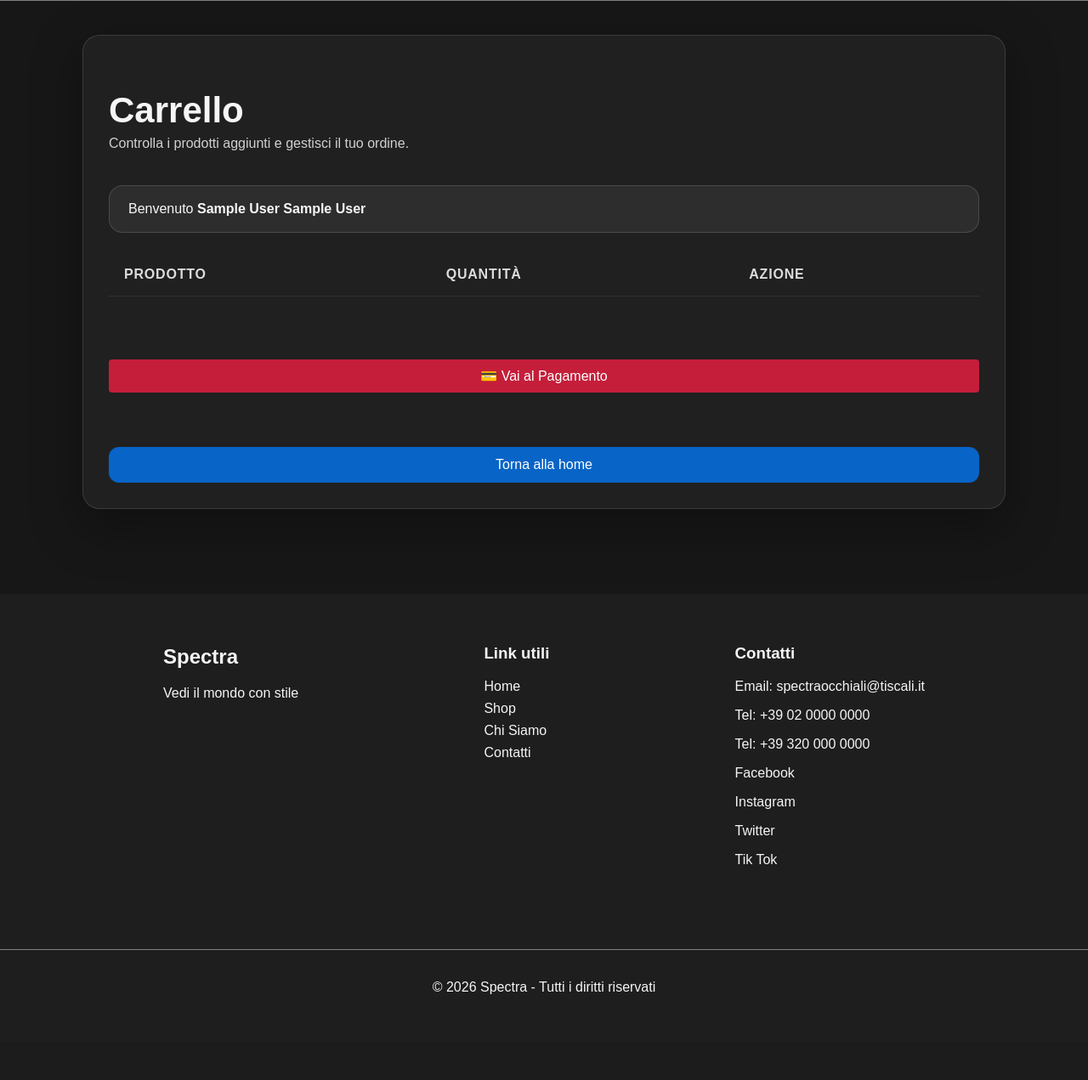
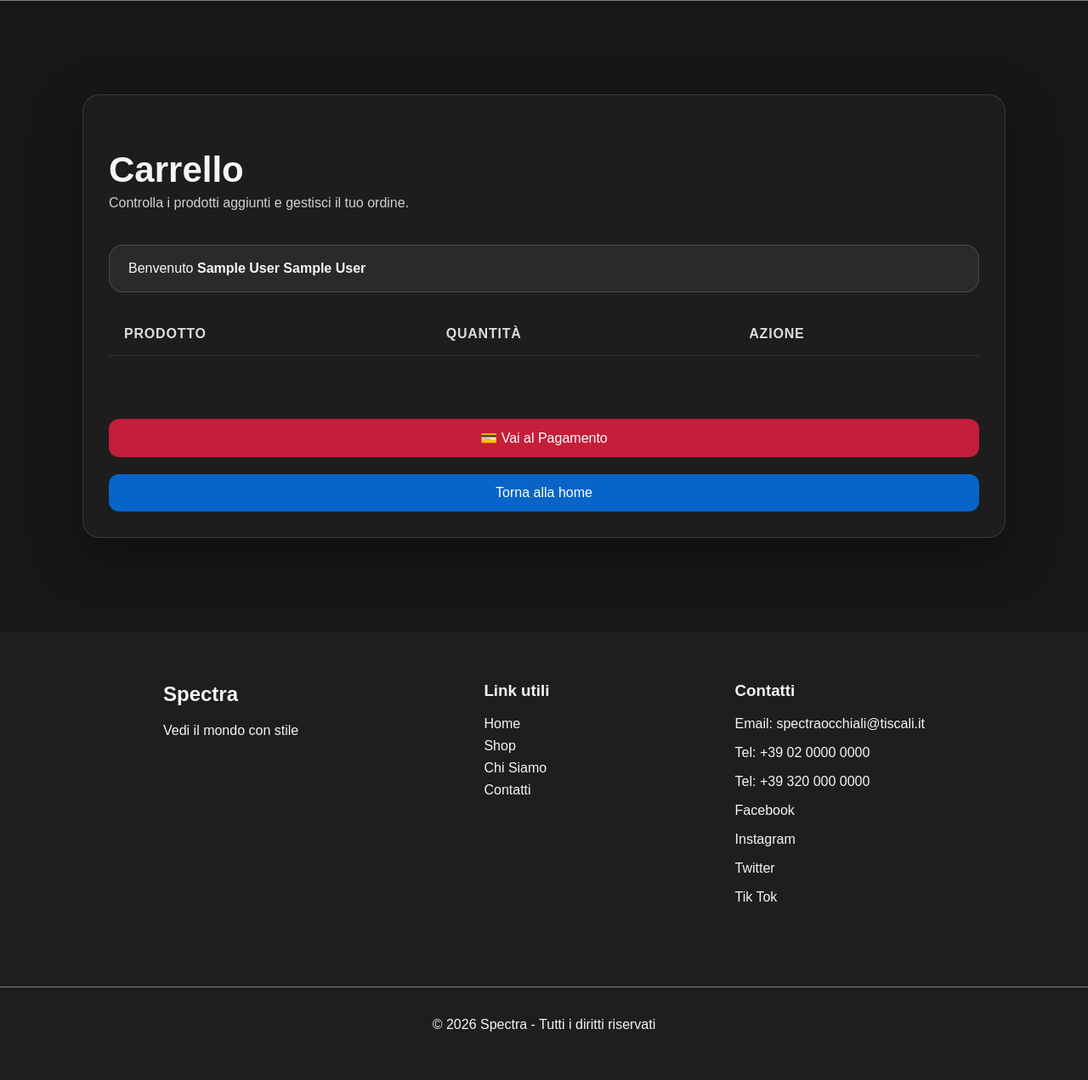
Before and after one commit to mattiapuddu170-a11y/spectra, a PHP site: page /carrello.php in a window 1280 px wide. Shown: the part 78-1349 px from the top of the page at 85% size. Before the commit the page ends 1248 px from the top, so only its background shows below. Run offline with PHP 8.4, Linux system fonts and the light colour scheme; the visitor is signed in with stand-in values (Sample User, id 1); data that the repository does not hold is empty.

Commit message:
accorgimenti

```diff
--- a/File CSS/carrstyle.css
+++ b/File CSS/carrstyle.css
@@ -2,9 +2,9 @@
 .carrello-container {
     width: 80%;
     max-width: 1100px;
-    margin: 40px auto 80px;
+    margin: 110px auto 110px;
     padding: 30px;
-    background: rgba(255, 255, 255, 0.04);
+    background: rgba(209, 177, 177, 0.04);
     border: 1px solid rgba(255, 255, 255, 0.12);
     border-radius: 20px;
     box-shadow: 0 20px 60px rgba(0, 0, 0, 0.35);
@@ -51,6 +51,7 @@
     width: 100%;
     border-collapse: collapse;
     min-width: 420px;
+    align-items: center;
 }
 
 .carrello-table th,
@@ -86,16 +87,17 @@
 .carrello-actions {
     display: flex;
     flex-wrap: wrap;
-    gap: 14px;
+    margin-top: 30px;
 }
 
 .carrello-actions .linkdiv {
     display: inline-block;
-    padding: 12px 24px;
+    padding: 13px 24px;
     background-color: #0864c7;
     color: white;
     border-radius: 12px;
     transition: transform 0.2s ease, background-color 0.2s ease;
+    margin-top: 20px;
 }
 
 .carrello-actions .linkdiv:hover {
@@ -124,11 +126,12 @@
 .remove-button {
     width: 100%;
     padding: 8px 12px;
-    background-color: #d64545;
+    background-color: #c41e3a;
     border-radius: 10px;
     border: none;
     color: white;
     font-weight: 700;
+    margin: auto;
 }
 
 .remove-button:hover {
--- a/carrello.php
+++ b/carrello.php
@@ -86,7 +86,7 @@ if (isset($_GET['ajax']) && isset($_GET['q'])) {
     <a href="index.php">Home</a>
     <a href="prodotti.php">Prodotti</a>
     <a href="#categorie">Categorie</a>
-    <a href="chi_siamo.html">Chi Siamo</a>
+    <a href="chi_siamo.php">Chi Siamo</a>
     <a href="#contatti">Contatti</a>
 
 </aside>
@@ -146,7 +146,7 @@ if (isset($_GET['ajax']) && isset($_GET['q'])) {
 
         <div class="carrello-actions">
             <?php if (!empty($_SESSION['carrello'])): ?>
-                <a class="linkdiv" style="background: #c41e3a; color: white; padding: 10px 20px; border-radius: 4px; display: inline-block;" href="pagamento.php">💳 Vai al Pagamento</a>
+                <a class="linkdiv" style="background: #c41e3a; color: white;" href="pagamento.php">💳 Vai al Pagamento</a>
             <?php endif; ?>
             <a class="linkdiv" href="index.php">Torna alla home</a>
         </div>
```
